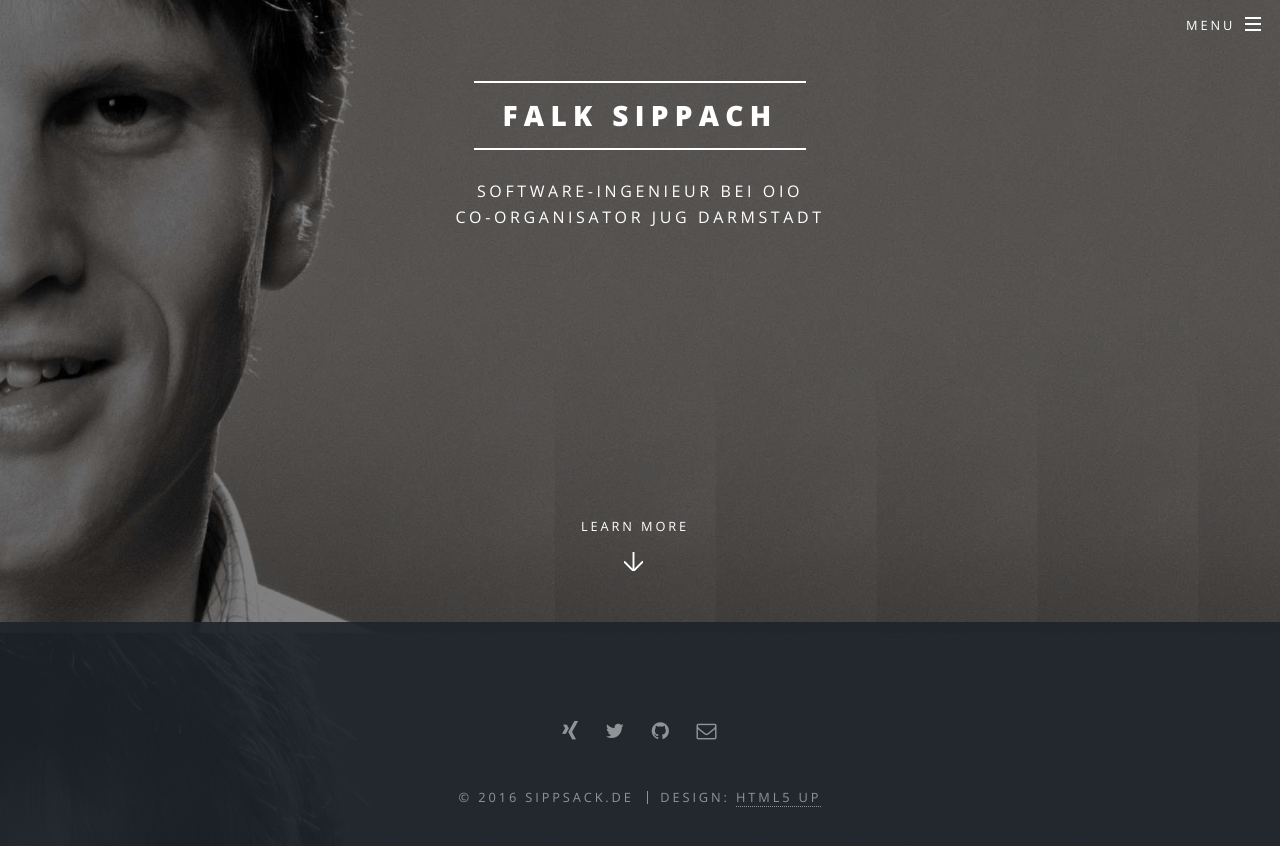
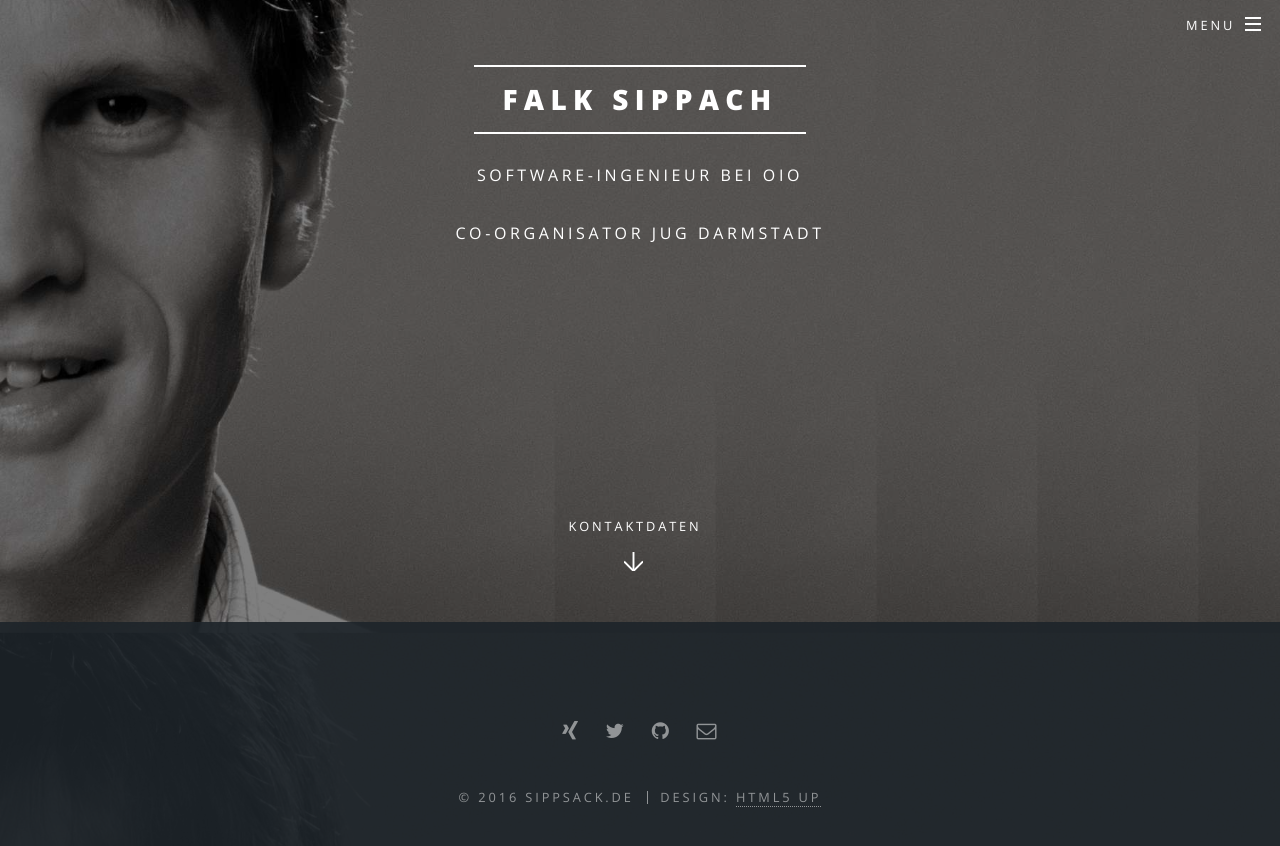
Before and after one commit to sippsack/sippsack.github.io, a Jekyll site: the page built from index.md, in a window 1280 px wide and 900 px high, scrolled down 278 px. Shown: the top 846 px of the window. Built offline with Jekyll 4.4.1, drawn with Linux system fonts in a browser that asks for light colours.

Commit message:
finetuning layout

```diff
--- a/_layouts/startpage.html
+++ b/_layouts/startpage.html
@@ -7,5 +7,5 @@
                         <div class="inner">
 							{{content}}
                         </div>
-                        <a href="#one" class="more scrolly">Learn More</a>
+                        <a href="#one" class="more scrolly">Kontaktdaten</a>
                     </section>
--- a/index.md
+++ b/index.md
@@ -7,4 +7,5 @@
 ## Falk Sippach
 
 Software-Ingenieur bei OIO
+
 Co-Organisator JUG Darmstadt
```
